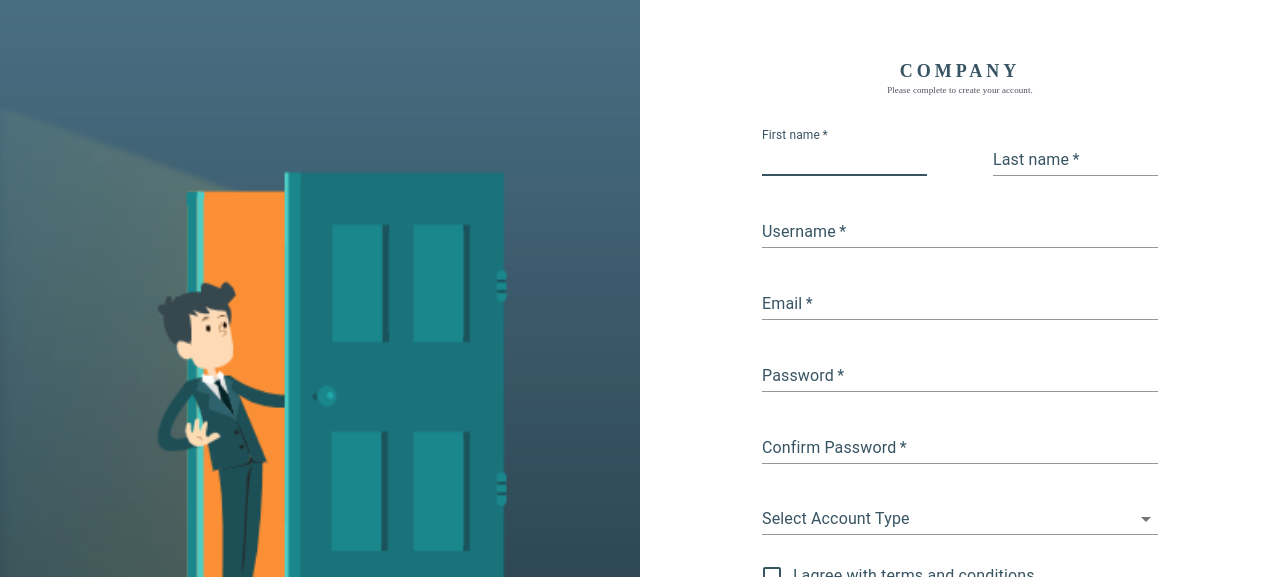
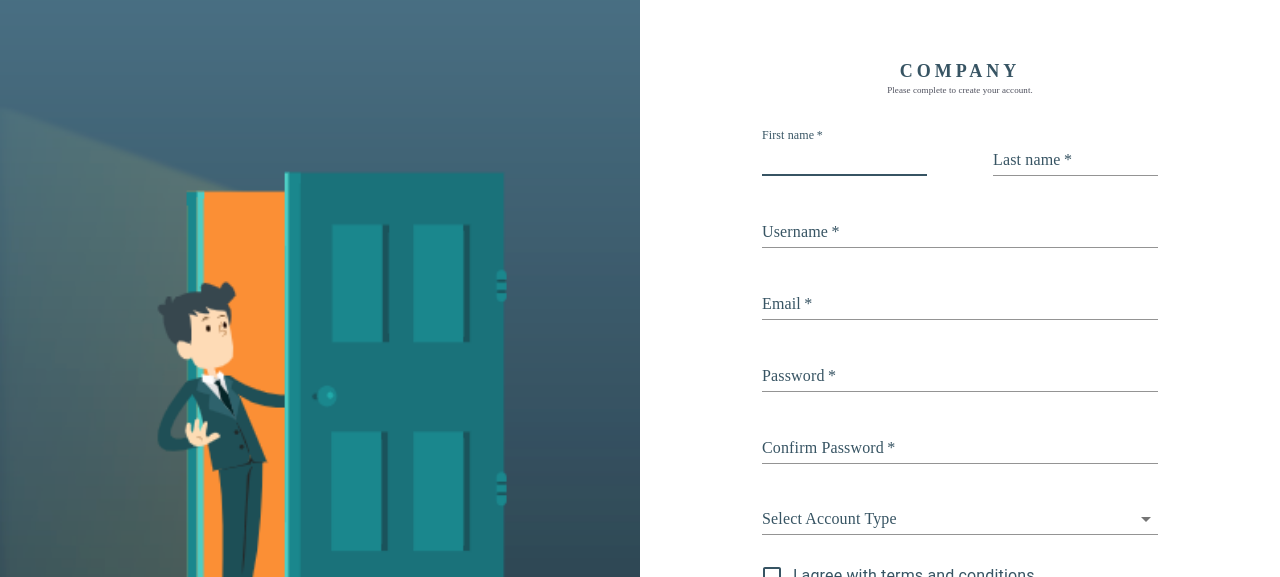
Before and after one commit to idea2life/proejct-management-react, a React (Create React App) app: page /signup in a window 1280 px wide. Shown: the top 577 px of the page. Built offline with nearby package versions, Linux system fonts and the light colour scheme.

Commit message:
fix font family

```diff
--- a/src/components/signinform/index.js
+++ b/src/components/signinform/index.js
@@ -27,6 +27,7 @@ const CssTextField = withStyles({
   root: {
     '& label': {
       color: mainColor,
+      fontFamily: 'Source Sans Pro',
     },
     '& label.Mui-focused': {
       color: mainColor,
@@ -52,6 +53,7 @@ const useStyles = makeStyles(theme => ({
   '@global': {
     body: {
       backgroundColor: theme.palette.common.white,
+      fontFamily: 'Source Sans Pro',
     },
   },
   paper: {
--- a/src/components/signupform/index.js
+++ b/src/components/signupform/index.js
@@ -32,6 +32,7 @@ const CssTextField = withStyles({
   root: {
     '& label': {
       color: mainColor,
+      fontFamily: 'Source Sans Pro',
     },
     '& label.Mui-focused': {
       color: mainColor,
@@ -57,6 +58,7 @@ const useStyles = makeStyles(theme => ({
   '@global': {
     body: {
       backgroundColor: theme.palette.common.white,
+      fontFamily: 'Source Sans Pro',
     },
   },
   paper: {
@@ -178,7 +180,7 @@ export default function SignInForm() {
           />
 
           <FormControl fullWidth style = {{ marginTop: 15 }}>
-            <InputLabel id="demo-simple-select-label" style={{color: mainColor}}>Select Account Type</InputLabel>
+            <InputLabel id="demo-simple-select-label" style={{color: mainColor, fontFamily: 'Source Sans Pro'}}>Select Account Type</InputLabel>
             <Select
               labelId="demo-simple-select-label"
               id="demo-simple-select"
```
